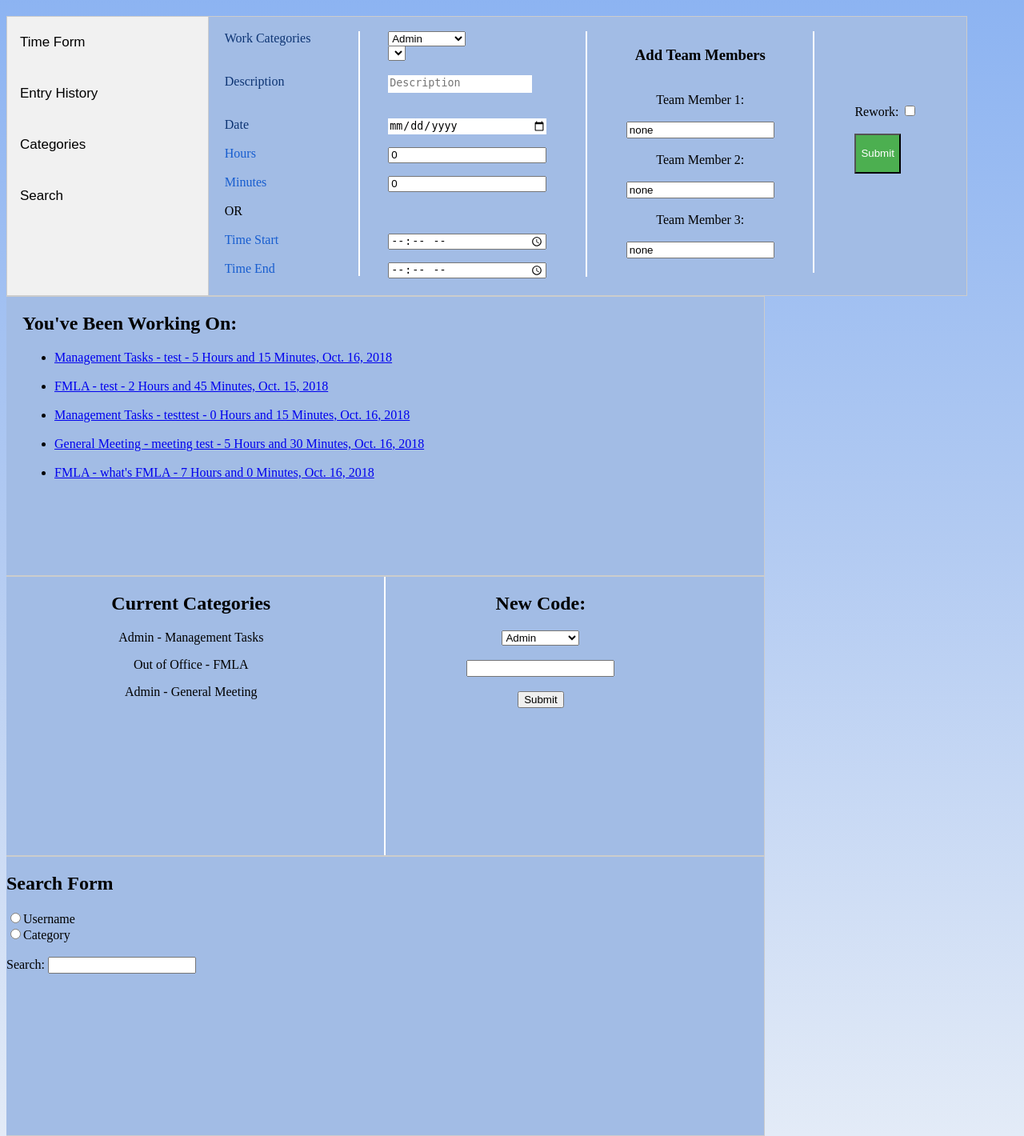
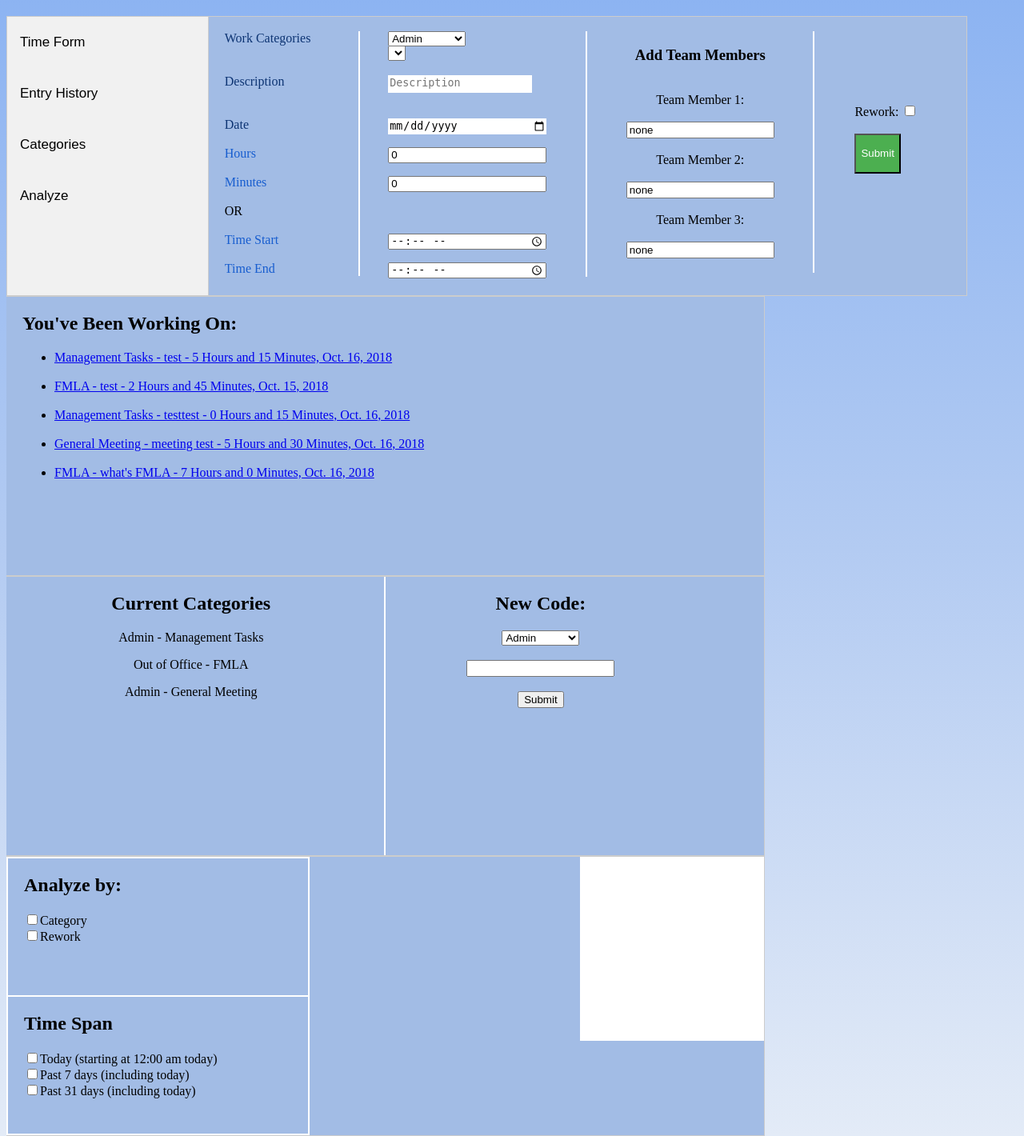
Before and after one commit to mankek/Time-Tracker, a Django app: template tracker/templates/tracker/index.html in a window 1280 px wide. Shown: the part 47-1467 px from the top of the page at 80% size. Run offline with Django 3.2, Linux system fonts and the light colour scheme; the template is opened without the code that fills it: values that come from a table or form of the project are taken from there, others are empty; data comes from the database, SQL or seed files in the repository; a map, chart or similar area stays blank; some libraries are stand-ins or nearby versions.

Commit message:
removed search, started analyze

```diff
--- a/tracker/static/tracker/tracker.css
+++ b/tracker/static/tracker/tracker.css
@@ -122,6 +122,25 @@ textarea {
     height: 350px;
     overflow: auto;
 }
-#my_info {
-    text-align: center;
+#slices {
+    position: relative;
+    float: left;
+    border: 2px solid white;
+    border-bottom: 1px solid white;
+    padding-left: 20px;
+    width: 40%;
+    height: 50%;
 }
+#span {
+    position: relative;
+    float: left;
+    border: 2px solid white;
+    border-top: 1px solid white;
+    padding-left: 20px;
+    width: 40%;
+    height: 50%;
+}
+#chart {
+    position: relative;
+    float: right;
+}
--- /dev/null
+++ b/tracker/static/tracker/tt_chart.js
@@ -0,0 +1,29 @@
+var margin = {top: 40, right: 40, bottom: 40, left: 40}
+var width = 150
+var height = 150
+
+var x_test = [0, 1, 2, 3, 4, 5]
+var y_test = [2, 1, 4, 5, 3, 6]
+
+var x_scale = d3.scaleLinear()
+    .domain([0, 6])
+    .range([0, width]);
+
+var y_scale = d3.scaleLinear()
+    .domain([0, 6])
+    .range([height, 0]);
+
+var c_scale = d3.scaleSequential(d3.interpolateRdBu)
+    .domain([0, 1]);
+
+var yAxis = d3.axisLeft(y_scale);
+var xAxis = d3.axisBottom(x_scale);
+
+// Chart background
+
+var svg = d3.select("#chart")
+    .append('svg')
+    .attr('width', width + margin.left + margin.right)
+    .attr('height', height + margin.top + margin.bottom)
+    .attr("class", "chart")
+    .style("background-color", "white")
--- a/tracker/templates/tracker/index.html
+++ b/tracker/templates/tracker/index.html
@@ -5,6 +5,8 @@
     <title>Time Tracker</title>
     {% load static %}
     <link rel="stylesheet" type="text/css" href="{% static 'tracker/tracker.css' %}">
+    <script type="text/javascript" src="http://d3js.org/d3.v4.min.js"></script>
+    <script src="https://ajax.googleapis.com/ajax/libs/jquery/3.3.1/jquery.min.js"></script>
     <form id="logout" method="post" action="{% url 'tracker:results' user %}">
         {% csrf_token %}
         <button type="submit" name="action" value="previous" style="float:right">Logout</button>
@@ -37,7 +39,7 @@
          <button class="tablinks" onclick="openTab(event, 'task_list')">Entry History</button>
          <button class="tablinks" onclick="openTab(event, 'work_codes')">Categories</button>
          <!--<button class="tablinks" onclick="openTab(event, 'my_info')">My Info</button>-->
-         <button class="tablinks" onclick="openTab(event, 'search')">Search</button>
+         <button class="tablinks" onclick="openTab(event, 'analysis')">Analyze</button>
      </div>
 
      <div id="form1" class="tabcontent">
@@ -63,9 +65,7 @@
                          {% endfor %}
                     </select><br>
                     <select name="subcode" required id="subcat">
-                         <!--{% for code in subcodes %}-->
-                            <!--<option value="{{ code.SubCategory }}" onchange="Subcodes(this.value)">{{ code.SubCategory }}</option>-->
-                         <!--{% endfor %}-->
+
                     </select><br><br>
                     <textarea name="task" required autocomplete="off" placeholder="Description" style="border:1px#0d3473"></textarea><br><br><br>
                     <input type="date" name="date" required style="border:1px#0d3473"><br><br>
@@ -103,13 +103,6 @@
         </div>
      </div>
 
-     <!--<div id="my_info" class="tabcontent">-->
-         <!--<h2> Username: {{ user_obj.Username }}</h2>-->
-         <!--<h2>First Name: {{ user_obj.First_Name }}</h2>-->
-         <!--<h2>Last Name: {{ user_obj.Last_Name }}</h2>-->
-         <!--<h2>Team: {{ user_obj.Team }}</h2>-->
-     <!--</div>-->
-
      <div id="work_codes" class="tabcontent">
          <div id="code_div">
              <h2>Current Categories</h2>
@@ -140,15 +133,21 @@
          </div>
      </div>
 
-     <div id="search" class="tabcontent">
-         <h2>Search Form</h2>
-         <form id="searchform">
-             <div>
-                 <input type="radio" value="Username">Username<br>
-                 <input type="radio" value="Category">Category<br>
-             </div><br>
-             Search: <input type="search">
-         </form>
+     <div id="analysis" class="tabcontent">
+         <div id="slices">
+             <h2>Analyze by:</h2>
+             <input type="checkbox" value="Category">Category<br>
+             <input type="checkbox" value="Rework">Rework<br><br>
+         </div>
+         <div id="chart">
+             <script src="/static/tracker/tt_chart.js"></script>
+         </div>
+         <div id="span">
+             <h2>Time Span</h2>
+             <input type="checkbox" value="Day">Today (starting at 12:00 am today)<br>
+             <input type="checkbox" value="Week">Past 7 days (including today)<br>
+             <input type="checkbox" value="Month">Past 31 days (including today)<br><br>
+         </div>
      </div>
 
      <script>
@@ -170,7 +169,6 @@
         function Change() {
             var dict = {{cat_dict | safe}};
             var val = document.getElementById("cat").value;
-            var div = document.getElementById("subcat");
             var x = document.getElementById("subcat")
             while (x.length > 0) {
                 x.remove(x.length-1);
```
